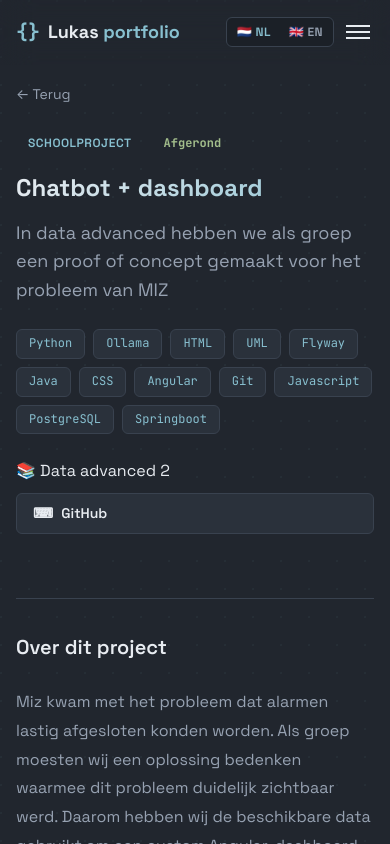
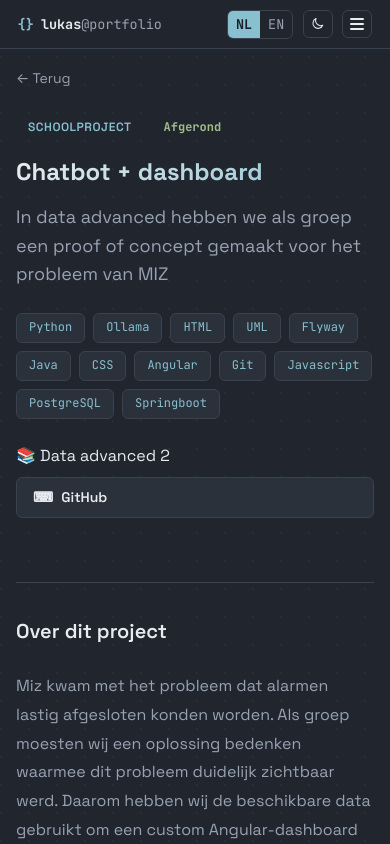
Before and after one commit to lukashoogendam/lukas-portfolio, an Angular app in the folder frontend/: page /projects/chatbot-dashboard in a window 390 px wide. Shown: the top 844 px of the page. Built offline with nearby package versions, Linux system fonts and the light colour scheme.

Commit message:
feat: redesign navbar with theme toggle and improved mobile menu

```diff
--- a/frontend/src/app/layout/navbar/navbar.component.html
+++ b/frontend/src/app/layout/navbar/navbar.component.html
@@ -1,49 +1,56 @@
-<nav class="navbar" [class.scrolled]="isScrolled()">
-  <div class="navbar-inner">
-    <a routerLink="/" class="navbar-brand">
-      <span class="brand-icon">&#123;&#125;</span>
-      <span class="brand-text">Lukas <span class="brand-accent">portfolio</span></span>
+<nav class="topbar" [class.scrolled]="isScrolled()">
+  <div class="topbar-inner">
+    <a routerLink="/" class="brand" (click)="scrollTo('hero')">
+      <span class="br">&#123;&#125;</span>
+      <span class="brand-text">lukas<span class="dim">&#64;portfolio</span></span>
     </a>
-    <div class="navbar-links">
-      <button class="nav-link nav-btn" (click)="scrollTo('hero')">{{ 'nav.home' | t }}</button>
-      <button class="nav-link nav-btn" (click)="scrollTo('about')">{{ 'nav.about' | t }}</button>
-      <button class="nav-link nav-btn" (click)="scrollTo('skills')">{{ 'nav.skills' | t }}</button>
-      <button class="nav-link nav-btn" (click)="scrollTo('projects')">{{ 'nav.projects' | t }}</button>
-      <button class="nav-link nav-btn" (click)="scrollTo('timeline')">{{ 'nav.experience' | t }}</button>
-      <button class="nav-link nav-btn" (click)="scrollTo('contact')">{{ 'nav.contact' | t }}</button>
+
+    <div class="topnav" aria-label="Secties">
+      <button class="topnav-link" (click)="scrollTo('about')">about</button>
+      <button class="topnav-link" (click)="scrollTo('skills')">skills</button>
+      <button class="topnav-link" (click)="scrollTo('projects')">projects</button>
+      <button class="topnav-link" (click)="scrollTo('timeline')">timeline</button>
+      <button class="topnav-link" (click)="scrollTo('contact')">contact</button>
     </div>
-    <div class="navbar-actions">
-      <div class="lang-switcher">
+
+    <div class="controls">
+      <div class="lang" role="group" aria-label="Taal">
         <button
           id="lang-nl-btn"
-          class="lang-btn"
-          [class.lang-active]="langService.currentLang() === 'nl'"
-          (click)="setLang('nl')"
-          aria-label="Switch to Dutch">
-          🇳🇱 NL
-        </button>
+          type="button"
+          [attr.aria-pressed]="langService.currentLang() === 'nl'"
+          (click)="setLang('nl')">NL</button>
         <button
           id="lang-en-btn"
-          class="lang-btn"
-          [class.lang-active]="langService.currentLang() === 'en'"
-          (click)="setLang('en')"
-          aria-label="Switch to English">
-          🇬🇧 EN
-        </button>
+          type="button"
+          [attr.aria-pressed]="langService.currentLang() === 'en'"
+          (click)="setLang('en')">EN</button>
       </div>
+
+      <button
+        class="themebtn"
+        type="button"
+        (click)="themeService.toggle()"
+        [attr.aria-label]="themeService.theme() === 'dark' ? 'Schakel naar licht thema' : 'Schakel naar donker thema'">
+        <svg class="ic" viewBox="0 0 24 24" aria-hidden="true">
+          <use [attr.href]="themeService.theme() === 'dark' ? '#i-moon' : '#i-sun'"></use>
+        </svg>
+      </button>
+
       <button class="mobile-toggle-btn" (click)="toggleMobileMenu()" aria-label="Toggle menu">
         <span class="hamburger" [class.open]="isMobileMenuOpen()"></span>
       </button>
     </div>
   </div>
+
   @if (isMobileMenuOpen()) {
     <div class="mobile-menu">
-      <button class="nav-link nav-btn mobile-link" (click)="scrollTo('hero')">{{ 'nav.home' | t }}</button>
-      <button class="nav-link nav-btn mobile-link" (click)="scrollTo('about')">{{ 'nav.about' | t }}</button>
-      <button class="nav-link nav-btn mobile-link" (click)="scrollTo('skills')">{{ 'nav.skills' | t }}</button>
-      <button class="nav-link nav-btn mobile-link" (click)="scrollTo('projects')">{{ 'nav.projects' | t }}</button>
-      <button class="nav-link nav-btn mobile-link" (click)="scrollTo('timeline')">{{ 'nav.experience' | t }}</button>
-      <button class="nav-link nav-btn mobile-link" (click)="scrollTo('contact')">{{ 'nav.contact' | t }}</button>
+      <button class="topnav-link mobile-link" (click)="scrollTo('hero')">{{ 'nav.home' | t }}</button>
+      <button class="topnav-link mobile-link" (click)="scrollTo('about')">{{ 'nav.about' | t }}</button>
+      <button class="topnav-link mobile-link" (click)="scrollTo('skills')">{{ 'nav.skills' | t }}</button>
+      <button class="topnav-link mobile-link" (click)="scrollTo('projects')">{{ 'nav.projects' | t }}</button>
+      <button class="topnav-link mobile-link" (click)="scrollTo('timeline')">{{ 'nav.experience' | t }}</button>
+      <button class="topnav-link mobile-link" (click)="scrollTo('contact')">{{ 'nav.contact' | t }}</button>
     </div>
   }
 </nav>
--- a/frontend/src/app/layout/navbar/navbar.component.scss
+++ b/frontend/src/app/layout/navbar/navbar.component.scss
@@ -1,213 +1,170 @@
 @use '../../../styles/variables' as *;
-.navbar {
+
+.topbar {
   position: sticky;
   top: 0;
   z-index: $z-navbar;
-  background-color: rgba($bg-tertiary, 0.85);
-  backdrop-filter: blur(16px);
-  -webkit-backdrop-filter: blur(16px);
-  border-bottom: 1px solid transparent;
-  transition: all $transition-base;
+  background: color-mix(in srgb, var(--ground) 85%, transparent);
+  backdrop-filter: blur(10px);
+  border-bottom: 1px solid $border-color;
+  transition: border-color $transition-base;
 
   &.scrolled {
-    background-color: rgba($bg-tertiary, 0.97);
-    border-bottom-color: $border-color;
-    box-shadow: 0 4px 20px rgba(0,0,0,0.3);
+    background: color-mix(in srgb, var(--ground) 94%, transparent);
   }
 }
-.navbar-inner {
-  max-width: $breakpoint-xl;
+
+.topbar-inner {
+  max-width: var(--maxw);
   margin: 0 auto;
-  padding: 0 $spacing-lg;
-  height: 64px;
+  padding: 0.6rem var(--gut);
   display: flex;
   align-items: center;
-  justify-content: space-between;
-  gap: $spacing-xl;
+  gap: 1.2rem;
+  font-family: $font-mono;
+  font-size: 0.84rem;
 }
-.navbar-brand {
+
+.brand {
+  display: inline-flex;
+  align-items: center;
+  gap: 0.45rem;
+  font-weight: 700;
+  white-space: nowrap;
+  color: $text-primary;
+  text-decoration: none;
+
+  .br { color: $accent-primary; }
+  .dim { color: $text-muted; font-weight: 400; }
+
+  &:hover { color: $text-primary; }
+}
+
+.topnav {
+  margin-left: auto;
+  display: flex;
+  gap: 1.1rem;
+  flex-wrap: wrap;
+
+  @media (max-width: $breakpoint-md) { display: none; }
+}
+
+.topnav-link {
+  font-family: $font-mono;
+  font-size: 0.84rem;
+  background: none;
+  border: 0;
+  padding: 0;
+  color: $text-muted;
+  cursor: pointer;
+  transition: color $transition-fast;
+
+  &:hover { color: $accent-primary; }
+}
+
+.controls {
   display: flex;
   align-items: center;
-  gap: $spacing-sm;
-  text-decoration: none;
-  color: $text-primary;
+  gap: 0.6rem;
+
+  @media (max-width: $breakpoint-md) { margin-left: auto; }
+}
+
+.lang {
+  display: flex;
+  border: 1px solid $border-color;
+  border-radius: $radius-md;
+  overflow: hidden;
+
+  button {
+    font: inherit;
+    font-family: $font-mono;
+    background: transparent;
+    color: $text-muted;
+    border: 0;
+    padding: 0.15rem 0.5rem;
+    cursor: pointer;
+    transition: color $transition-fast, background $transition-fast;
+
+    &[aria-pressed="true"] {
+      background: $accent-primary;
+      color: var(--on-accent);
       font-weight: 700;
-  font-size: $font-size-lg;
-  transition: opacity $transition-fast;
-  &:hover {
-    opacity: 0.85;
-    color: $text-primary;
-  }
-  .brand-icon {
-    font-family: $font-mono;
-    font-size: $font-size-xl;
-    color: $accent-primary;
-  }
-  .brand-accent {
-    color: $accent-primary;
     }
   }
-.navbar-links {
-  display: flex;
-  align-items: center;
-  gap: $spacing-xs;
 }
-.nav-link {
-  padding: $spacing-sm $spacing-md;
-  font-size: $font-size-sm;
-  font-weight: 500;
-  color: $text-secondary;
+
+.themebtn {
+  background: transparent;
+  border: 1px solid $border-color;
+  color: $text-primary;
   border-radius: $radius-md;
-  transition: all $transition-fast;
-  text-decoration: none;
-  &:hover {
-    color: $text-primary;
-    background-color: $bg-hover;
+  width: 30px;
+  height: 28px;
+  display: grid;
+  place-items: center;
+  cursor: pointer;
+  padding: 0;
+  transition: border-color $transition-fast, color $transition-fast;
+
+  &:hover { border-color: $accent-primary; color: $accent-primary; }
 }
-  &.active {
-    color: $text-primary;
-    background-color: rgba($accent-primary, 0.1);
-  }
-}
-.navbar-actions {
-  display: flex;
-  align-items: center;
-  gap: $spacing-sm;
-}
-.lang-switcher {
-  display: flex;
-  align-items: center;
-  gap: 2px;
-  background-color: $bg-secondary;
+
+.mobile-toggle-btn {
+  display: none;
+  background: transparent;
   border: 1px solid $border-color;
   border-radius: $radius-md;
-  padding: 2px;
+  width: 30px;
+  height: 28px;
+  padding: 0;
+  place-items: center;
+  cursor: pointer;
+
+  @media (max-width: $breakpoint-md) { display: grid; }
 }
-.lang-btn {
-  padding: 4px $spacing-sm;
-  font-size: 12px;
-  font-weight: 600;
-  color: $text-secondary;
-  background: transparent;
-  border: none;
-  border-radius: calc(#{$radius-md} - 2px);
-  cursor: pointer;
-  transition: all $transition-fast;
-  letter-spacing: 0.03em;
-  &:hover {
-    color: $text-primary;
-    background-color: $bg-hover;
-  }
-  &.lang-active {
-    color: $accent-primary;
-    background-color: rgba($accent-primary, 0.12);
-  }
-}
-.nav-btn {
-  background: none;
-  border: none;
-  cursor: pointer;
-  font-family: $font-family;
-  padding: $spacing-sm $spacing-md;
-  font-size: $font-size-sm;
-  font-weight: 500;
-  border-radius: $radius-md;
-  text-decoration: none;
-  transition: all $transition-fast;
-  color: $text-secondary;
-  &:hover {
-    color: $text-primary;
-    background-color: $bg-hover;
-  }
-}
-.swagger-btn {
-  color: $accent-green;
-  border: 1px solid rgba($accent-green, 0.3);
-  background-color: rgba($accent-green, 0.08);
-  &:hover {
-    background-color: rgba($accent-green, 0.15);
-    color: $accent-green;
-  }
-}
-.mobile-toggle-btn {
-  display: none;
-  background: none;
-  border: none;
-  cursor: pointer;
-  padding: $spacing-xs;
-  width: 32px;
-  height: 32px;
+
+.hamburger {
   position: relative;
-  z-index: 100;
-  .hamburger {
-    display: block;
-    width: 24px;
+  width: 14px;
   height: 2px;
-    background-color: $text-primary;
-    position: relative;
-    transition: all $transition-fast;
+  background: $text-primary;
+  border-radius: 2px;
+  transition: background $transition-fast;
+
   &::before,
   &::after {
     content: '';
     position: absolute;
-      width: 24px;
+    left: 0;
+    width: 14px;
     height: 2px;
-      background-color: $text-primary;
-      left: 0;
-      transition: all $transition-fast;
+    background: $text-primary;
+    border-radius: 2px;
+    transition: transform $transition-fast;
   }
-    &::before { top: -6px; }
-    &::after { bottom: -6px; }
+  &::before { top: -5px; }
+  &::after { top: 5px; }
+
   &.open {
-      background-color: transparent;
-      &::before {
-        top: 0;
-        transform: rotate(45deg);
-      }
-      &::after {
-        bottom: 0;
-        transform: rotate(-45deg);
+    background: transparent;
+    &::before { transform: translateY(5px) rotate(45deg); }
+    &::after { transform: translateY(-5px) rotate(-45deg); }
   }
 }
+
+.mobile-menu {
+  display: flex;
+  flex-direction: column;
+  gap: 0.2rem;
+  padding: 0.6rem var(--gut) 1rem;
+  border-top: 1px solid $border-color;
+  background: color-mix(in srgb, var(--ground) 96%, transparent);
+
+  @media (min-width: $breakpoint-md) { display: none; }
+
+  .mobile-link {
+    text-align: left;
+    padding: 0.5rem 0;
   }
 }
-.mobile-menu {
-  display: none;
-  flex-direction: column;
-  padding: $spacing-md $spacing-lg;
-  background-color: rgba($bg-secondary, 0.98);
-  backdrop-filter: blur(16px);
-  border-top: 1px solid $border-color;
-  border-bottom: 1px solid $border-color;
-  position: absolute;
-  top: 100%;
-  left: 0;
-  width: 100%;
-  box-shadow: $shadow-md;
-  .mobile-link {
-    padding: $spacing-md;
-    font-size: $font-size-base;
-    text-align: center;
-    border-radius: 0;
-    border-bottom: 1px solid rgba($border-color, 0.5);
-    &:last-child {
-      border-bottom: none;
-    }
-  }
-}
-@media (max-width: $breakpoint-md) {
-  .navbar-links {
-    display: none;
-  }
-  .navbar-inner {
-    padding: 0 $spacing-md;
-  }
-  .mobile-toggle-btn {
-    display: flex;
-    align-items: center;
-    justify-content: center;
-  }
-  .mobile-menu {
-    display: flex;
-  }
-}
--- a/frontend/src/app/layout/navbar/navbar.component.ts
+++ b/frontend/src/app/layout/navbar/navbar.component.ts
@@ -1,12 +1,12 @@
-import { Component, ChangeDetectionStrategy, inject, signal } from '@angular/core';
+import { Component, inject, signal } from '@angular/core';
 import { RouterLink, Router, NavigationEnd } from '@angular/router';
 import { LanguageService } from '../../core/services/language.service';
+import { ThemeService } from '../../core/services/theme.service';
 import { TranslatePipe } from '../../core/pipes/translate.pipe';
 import { filter } from 'rxjs/operators';
 
 @Component({
   selector: 'app-navbar',
-  changeDetection: ChangeDetectionStrategy.OnPush,
   imports: [RouterLink, TranslatePipe],
   templateUrl: './navbar.component.html',
   styleUrl: './navbar.component.scss',
@@ -16,13 +16,14 @@ import { filter } from 'rxjs/operators';
 })
 export class NavbarComponent {
   langService = inject(LanguageService);
+  themeService = inject(ThemeService);
   router = inject(Router);
   isMobileMenuOpen = signal(false);
   isScrolled = signal(false);
   isHomePage = signal(true);
 
   constructor() {
-    this.router.events.pipe(filter(e => e instanceof NavigationEnd)).subscribe((e: any) => {
+    this.router.events.pipe(filter(e => e instanceof NavigationEnd)).subscribe((e: NavigationEnd) => {
       this.isHomePage.set(e.url === '/' || e.url === '');
     });
   }
```
Lines whose indentation alone changed are shown as unchanged.
